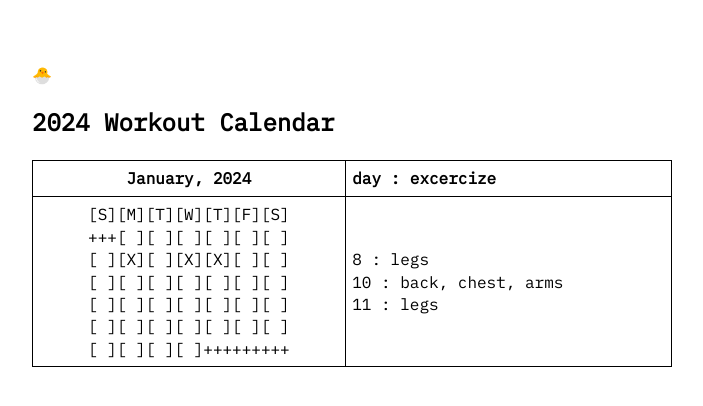
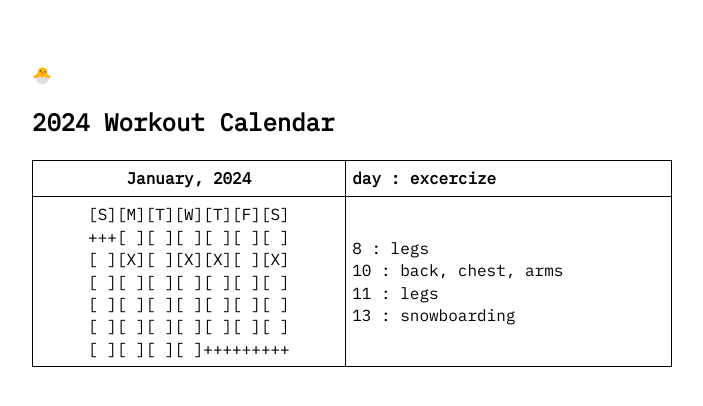
Before and after one commit to prolkh/prolkh.github.io, a Jekyll site: the page built from 2024-workout-calendar.md, in a window 1280 px wide. Shown: the top 406 px of the page, without its empty margins (288-991 px from the left). Built offline with Jekyll 4.4.1, drawn with Linux system fonts in a browser that asks for light colours.

Commit message:
Update 2024_workout_calendar.yml

```diff
--- a/_data/2024_workout_calendar.yml
+++ b/_data/2024_workout_calendar.yml
@@ -4,7 +4,7 @@ entries:
     body1:
        '[S][M][T][W][T][F][S]<br>
         +++[ ][ ][ ][ ][ ][ ]<br>
-        [ ][X][ ][X][X][ ][ ]<br>
+        [ ][X][ ][X][X][ ][X]<br>
         [ ][ ][ ][ ][ ][ ][ ]<br>
         [ ][ ][ ][ ][ ][ ][ ]<br>
         [ ][ ][ ][ ][ ][ ][ ]<br>
@@ -12,4 +12,5 @@ entries:
     body2:
        '8 : legs<br>
         10 : back, chest, arms<br>
-        11 : legs<br>'
+        11 : legs<br>
+        13 : snowboarding<br>'
```
